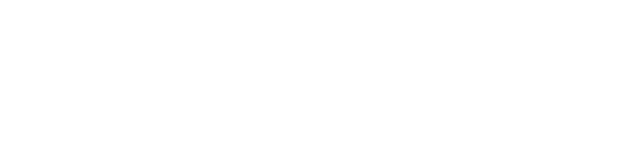
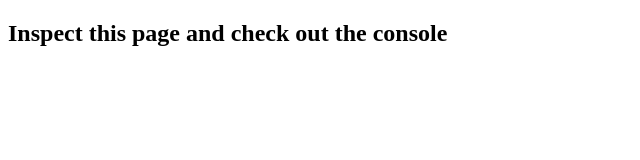
Before and after one commit to Suvalakshmi1810/Module4, a plain HTML site: page index.html in a window 1280 px wide. Shown: the whole page, without its empty margins (0-640 px from the left). Drawn offline with Linux system fonts and the light colour scheme.

Commit message:
Module4 updated

```diff
--- a/index.html
+++ b/index.html
@@ -4,6 +4,7 @@
 	<title></title>
 </head>
 <body>
+	<h2>Inspect this page and check out the console</h2>
 <script src="script.js">
 
 </script>
```
